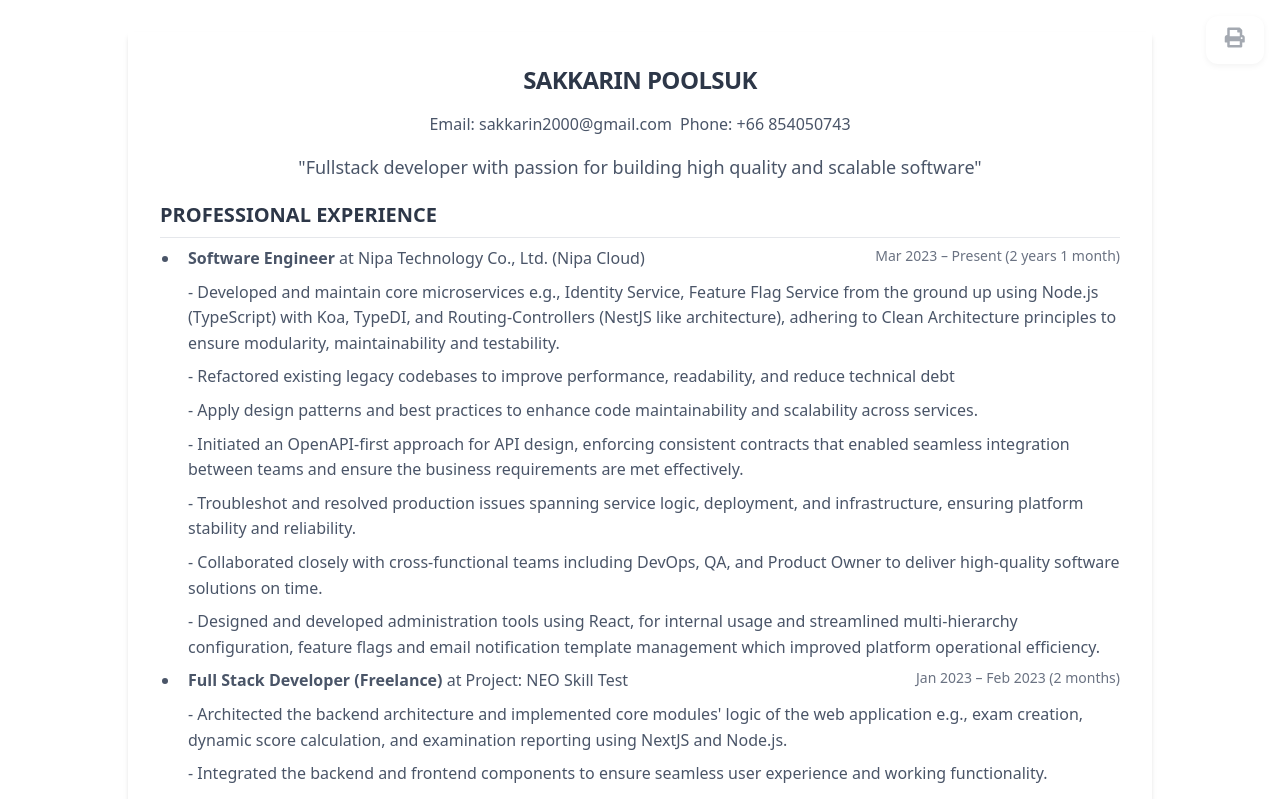
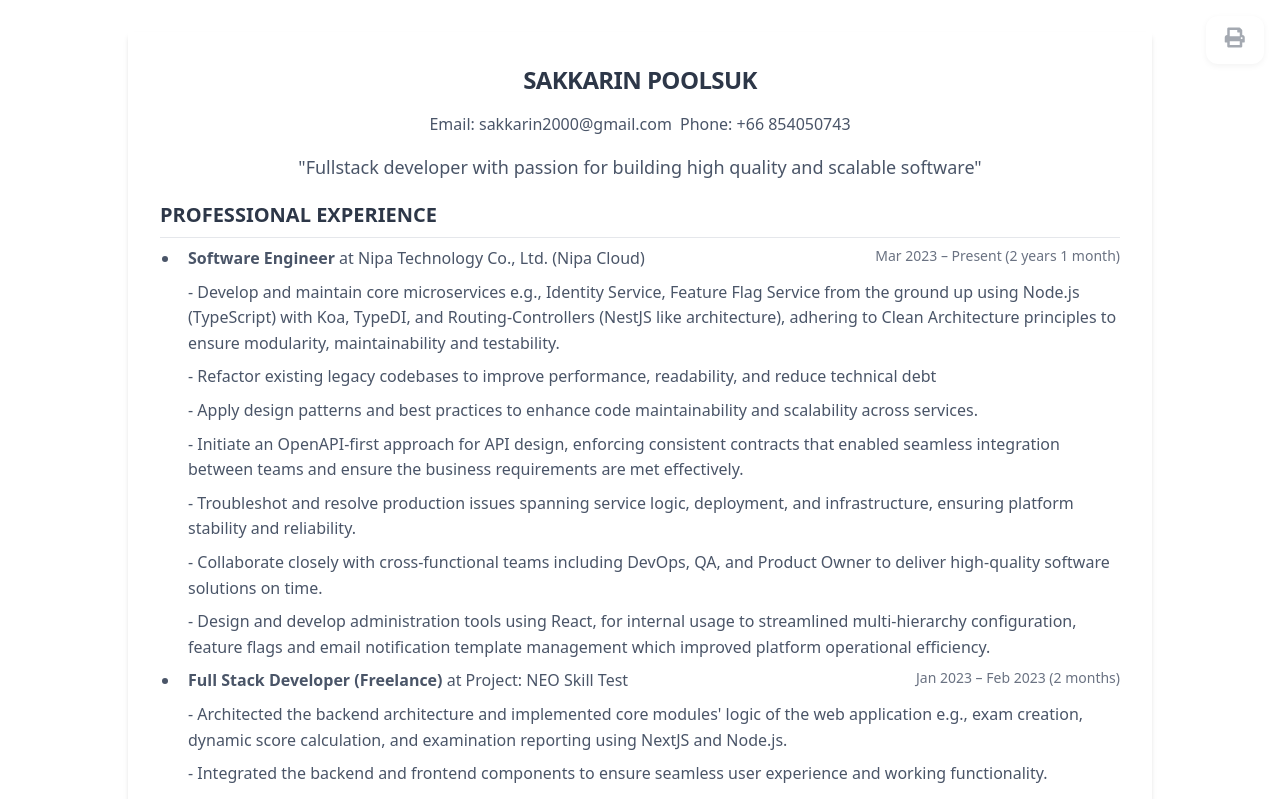
Before and after one commit to sakkarin2000/portfolio, a React (Vite) app: page / in a window 1280 px wide. Shown: the top 799 px of the page. Built offline with nearby package versions, Linux system fonts and the light colour scheme.

Commit message:
fix: using present tense as I still working for Nipa Technology

```diff
--- a/src/modules/resume/constants/careerExperience.ts
+++ b/src/modules/resume/constants/careerExperience.ts
@@ -5,13 +5,13 @@ export const careerExperiences: ICareerExperience[] = [
     role: "Software Engineer",
     company: "Nipa Technology Co., Ltd. (Nipa Cloud)",
     description: [
-      "Developed and maintain core microservices e.g., Identity Service, Feature Flag Service from the ground up using Node.js (TypeScript) with Koa, TypeDI, and Routing-Controllers (NestJS like architecture), adhering to Clean Architecture principles to ensure modularity, maintainability and testability.",
-      "Refactored existing legacy codebases to improve performance, readability, and reduce technical debt",
+      "Develop and maintain core microservices e.g., Identity Service, Feature Flag Service from the ground up using Node.js (TypeScript) with Koa, TypeDI, and Routing-Controllers (NestJS like architecture), adhering to Clean Architecture principles to ensure modularity, maintainability and testability.",
+      "Refactor existing legacy codebases to improve performance, readability, and reduce technical debt",
       "Apply design patterns and best practices to enhance code maintainability and scalability across services.",
-      "Initiated an OpenAPI-first approach for API design, enforcing consistent contracts that enabled seamless integration between teams and ensure the business requirements are met effectively.",
-      "Troubleshot and resolved production issues spanning service logic, deployment, and infrastructure, ensuring platform stability and reliability.",
-      "Collaborated closely with cross-functional teams including DevOps, QA, and Product Owner to deliver high-quality software solutions on time.",
-      "Designed and developed administration tools using React, for internal usage and streamlined multi-hierarchy configuration, feature flags and email notification template management which improved platform operational efficiency.",
+      "Initiate an OpenAPI-first approach for API design, enforcing consistent contracts that enabled seamless integration between teams and ensure the business requirements are met effectively.",
+      "Troubleshot and resolve production issues spanning service logic, deployment, and infrastructure, ensuring platform stability and reliability.",
+      "Collaborate closely with cross-functional teams including DevOps, QA, and Product Owner to deliver high-quality software solutions on time.",
+      "Design and develop administration tools using React, for internal usage to streamlined multi-hierarchy configuration, feature flags and email notification template management which improved platform operational efficiency.",
     ],
     startDate: "2023-03-20"
   },
```
